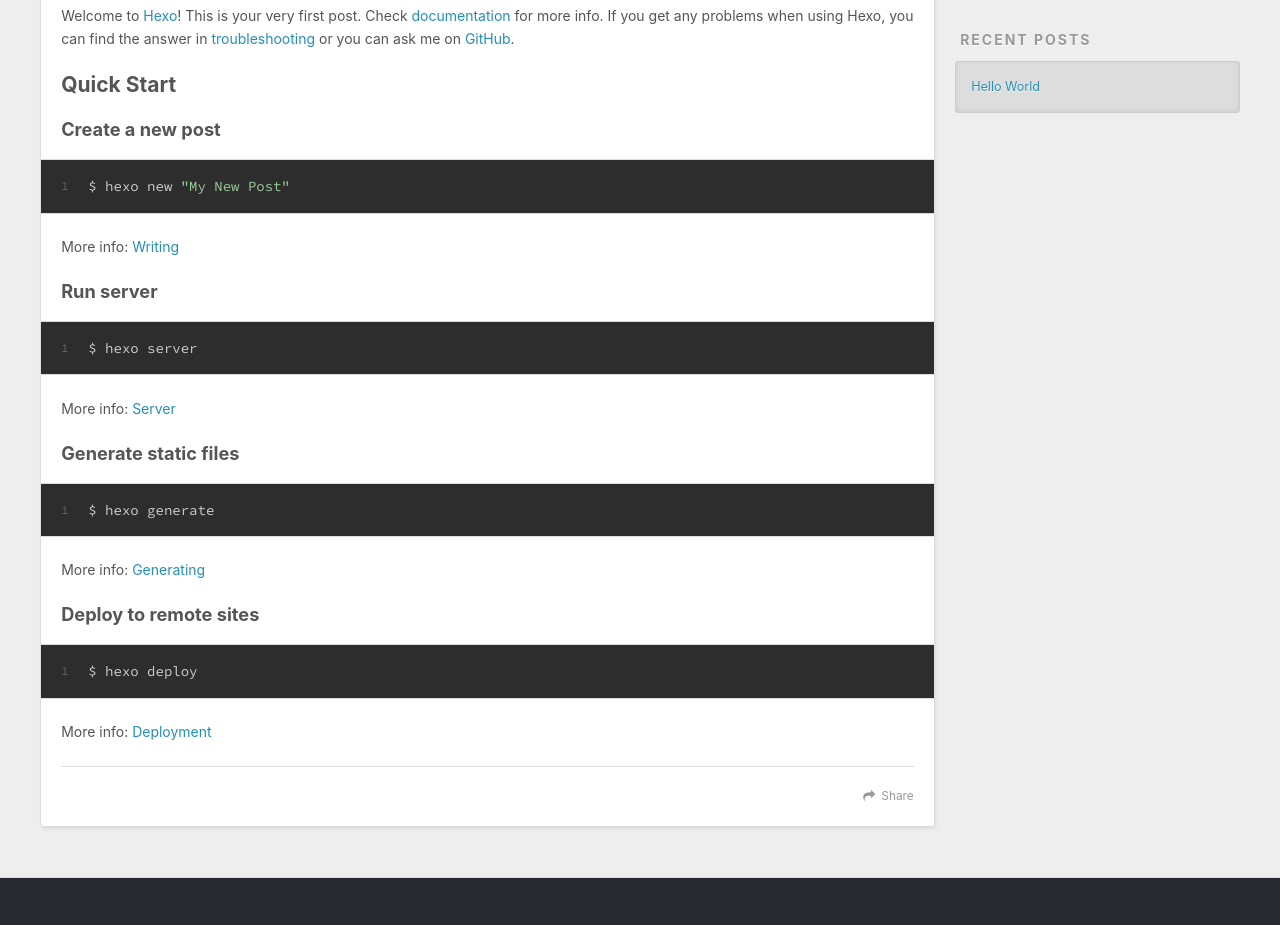
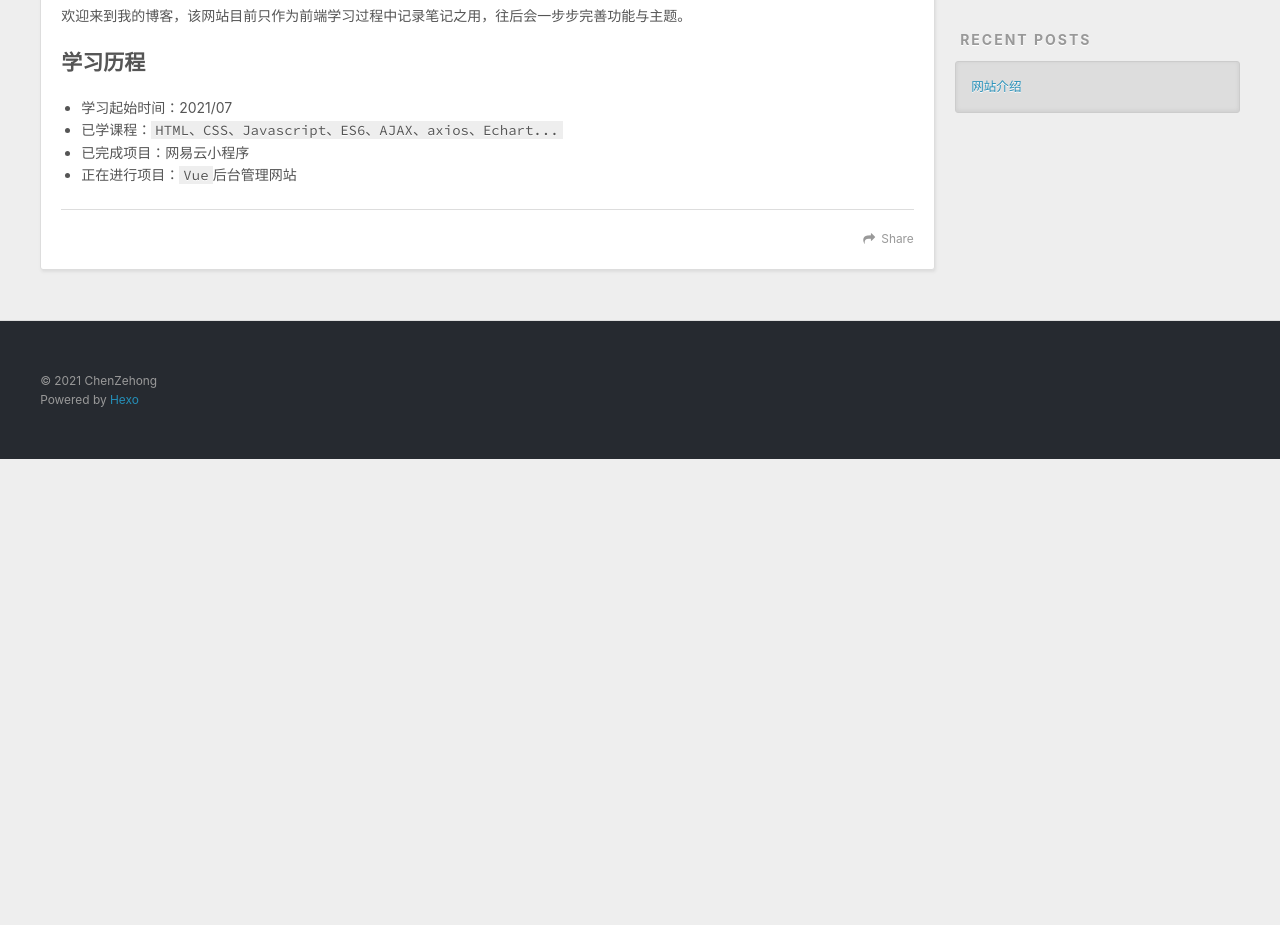
Before and after one commit to Web200OK/Web200OK.github.io, a plain HTML site: page 2021/11/15/网站介绍/index.html in a window 1280 px wide. Shown: the part 448-1373 px from the top of the page. After the commit the page ends 907 px from the top, so only its background shows below. Drawn offline with nearby package versions, Linux system fonts and the light colour scheme.

Commit message:
Site updated: 2021-11-15 23:13:08

```diff
--- a/2021/11/15/hello-world/index.html
+++ b/2021/11/15/网站介绍/index.html
@@ -5,17 +5,17 @@
 
 
 
-  <title>Hello World | ChenZehong&#39;s boke</title>
+  <title>网站介绍 | ChenZehong&#39;s boke</title>
   <meta name="viewport" content="width=device-width, initial-scale=1, maximum-scale=1">
-  <meta name="description" content="Welcome to Hexo! This is your very first post. Check documentation for more info. If you get any problems when using Hexo, you can find the answer in troubleshooting or you can ask me on GitHub. Quick">
+  <meta name="description" content="欢迎来到我的博客，该网站目前只作为前端学习过程中记录笔记之用，往后会一步步完善功能与主题。 学习历程   学习起始时间：2021&#x2F;07 已学课程：HTML、CSS、Javascript、ES6、AJAX、axios、Echart... 已完成项目：网易云小程序 正在进行项目：Vue后台管理网站">
 <meta property="og:type" content="article">
-<meta property="og:title" content="Hello World">
-<meta property="og:url" content="http://example.com/2021/11/15/hello-world/index.html">
+<meta property="og:title" content="网站介绍">
+<meta property="og:url" content="http://example.com/2021/11/15/%E7%BD%91%E7%AB%99%E4%BB%8B%E7%BB%8D/index.html">
 <meta property="og:site_name" content="ChenZehong&#39;s boke">
-<meta property="og:description" content="Welcome to Hexo! This is your very first post. Check documentation for more info. If you get any problems when using Hexo, you can find the answer in troubleshooting or you can ask me on GitHub. Quick">
+<meta property="og:description" content="欢迎来到我的博客，该网站目前只作为前端学习过程中记录笔记之用，往后会一步步完善功能与主题。 学习历程   学习起始时间：2021&#x2F;07 已学课程：HTML、CSS、Javascript、ES6、AJAX、axios、Echart... 已完成项目：网易云小程序 正在进行项目：Vue后台管理网站">
 <meta property="og:locale" content="en_US">
 <meta property="article:published_time" content="2021-11-15T13:07:54.176Z">
-<meta property="article:modified_time" content="2021-11-15T10:09:28.989Z">
+<meta property="article:modified_time" content="2021-11-15T15:12:24.268Z">
 <meta property="article:author" content="ChenZehong">
 <meta name="twitter:card" content="summary">
 
@@ -66,9 +66,9 @@
   </div>
 </header>
       <div class="outer">
-        <section id="main"><article id="post-hello-world" class="article article-type-post" itemscope itemprop="blogPost">
+        <section id="main"><article id="post-网站介绍" class="article article-type-post" itemscope itemprop="blogPost">
   <div class="article-meta">
-    <a href="/2021/11/15/hello-world/" class="article-date">
+    <a href="/2021/11/15/%E7%BD%91%E7%AB%99%E4%BB%8B%E7%BB%8D/" class="article-date">
   <time datetime="2021-11-15T13:07:54.176Z" itemprop="datePublished">2021-11-15</time>
 </a>
 
@@ -80,7 +80,7 @@
 
 
     <h1 class="article-title" itemprop="name">
-      Hello World
+      网站介绍
     </h1>
 
 
@@ -88,24 +88,20 @@
 
     <div class="article-entry" itemprop="articleBody">
 
-        <p>Welcome to <a target="_blank" rel="noopener" href="https://hexo.io/">Hexo</a>! This is your very first post. Check <a target="_blank" rel="noopener" href="https://hexo.io/docs/">documentation</a> for more info. If you get any problems when using Hexo, you can find the answer in <a target="_blank" rel="noopener" href="https://hexo.io/docs/troubleshooting.html">troubleshooting</a> or you can ask me on <a target="_blank" rel="noopener" href="https://github.com/hexojs/hexo/issues">GitHub</a>.</p>
-<h2 id="Quick-Start"><a href="#Quick-Start" class="headerlink" title="Quick Start"></a>Quick Start</h2><h3 id="Create-a-new-post"><a href="#Create-a-new-post" class="headerlink" title="Create a new post"></a>Create a new post</h3><figure class="highlight bash"><table><tr><td class="gutter"><pre><span class="line">1</span><br></pre></td><td class="code"><pre><span class="line">$ hexo new <span class="string">&quot;My New Post&quot;</span></span><br></pre></td></tr></table></figure>
+        <p>欢迎来到我的博客，该网站目前只作为前端学习过程中记录笔记之用，往后会一步步完善功能与主题。</p>
+<h2>学习历程</h2>
 
-<p>More info: <a target="_blank" rel="noopener" href="https://hexo.io/docs/writing.html">Writing</a></p>
-<h3 id="Run-server"><a href="#Run-server" class="headerlink" title="Run server"></a>Run server</h3><figure class="highlight bash"><table><tr><td class="gutter"><pre><span class="line">1</span><br></pre></td><td class="code"><pre><span class="line">$ hexo server</span><br></pre></td></tr></table></figure>
-
-<p>More info: <a target="_blank" rel="noopener" href="https://hexo.io/docs/server.html">Server</a></p>
-<h3 id="Generate-static-files"><a href="#Generate-static-files" class="headerlink" title="Generate static files"></a>Generate static files</h3><figure class="highlight bash"><table><tr><td class="gutter"><pre><span class="line">1</span><br></pre></td><td class="code"><pre><span class="line">$ hexo generate</span><br></pre></td></tr></table></figure>
-
-<p>More info: <a target="_blank" rel="noopener" href="https://hexo.io/docs/generating.html">Generating</a></p>
-<h3 id="Deploy-to-remote-sites"><a href="#Deploy-to-remote-sites" class="headerlink" title="Deploy to remote sites"></a>Deploy to remote sites</h3><figure class="highlight bash"><table><tr><td class="gutter"><pre><span class="line">1</span><br></pre></td><td class="code"><pre><span class="line">$ hexo deploy</span><br></pre></td></tr></table></figure>
-
-<p>More info: <a target="_blank" rel="noopener" href="https://hexo.io/docs/one-command-deployment.html">Deployment</a></p>
+<ul>
+<li>学习起始时间：2021/07</li>
+<li>已学课程：<code>HTML、CSS、Javascript、ES6、AJAX、axios、Echart...</code></li>
+<li>已完成项目：网易云小程序</li>
+<li>正在进行项目：<code>Vue</code>后台管理网站</li>
+</ul>
 
 
     </div>
     <footer class="article-footer">
-      <a data-url="http://example.com/2021/11/15/hello-world/" data-id="ckw0sgu330000c8ug5y1o6bjy" class="article-share-link">Share</a>
+      <a data-url="http://example.com/2021/11/15/%E7%BD%91%E7%AB%99%E4%BB%8B%E7%BB%8D/" data-id="ckw0t3btz0000jgugazgq1z0a" class="article-share-link">Share</a>
 
 
     </footer>
@@ -144,7 +140,7 @@
       <ul>
 
           <li>
-            <a href="/2021/11/15/hello-world/">Hello World</a>
+            <a href="/2021/11/15/%E7%BD%91%E7%AB%99%E4%BB%8B%E7%BB%8D/">网站介绍</a>
           </li>
 
       </ul>
```
Also changed, not shown: archives/2021/11/index.html (+3 -3 lines), archives/2021/index.html (+3 -3 lines), archives/index.html (+3 -3 lines), index.html (+13 -17 lines).
